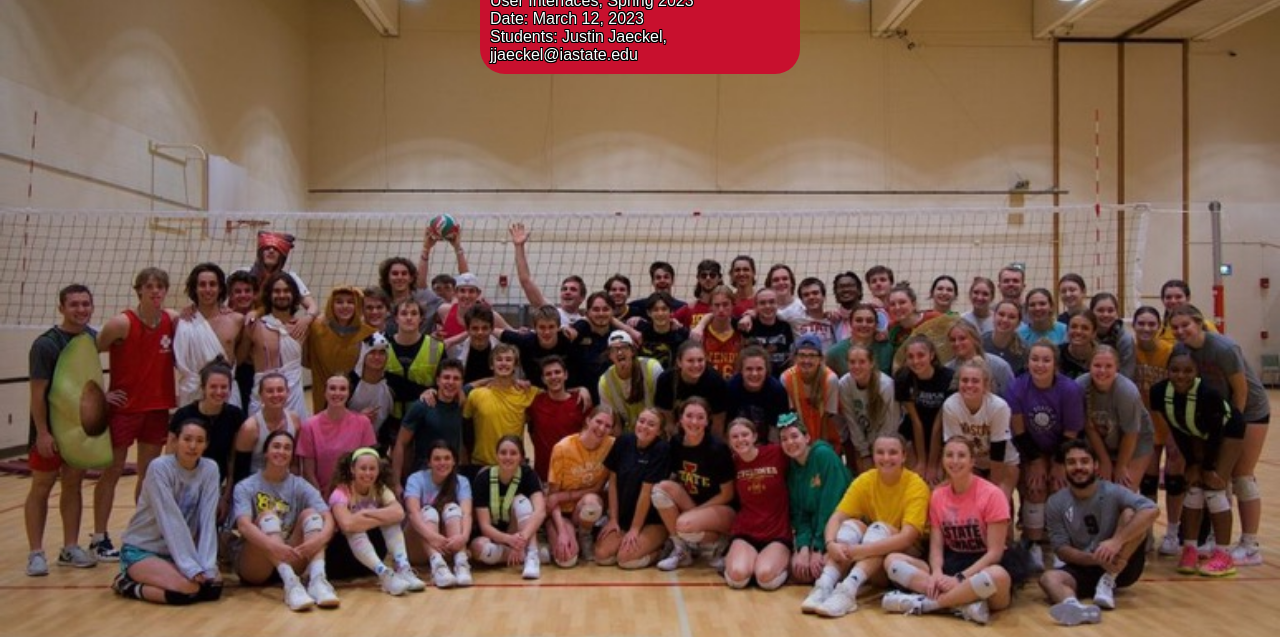
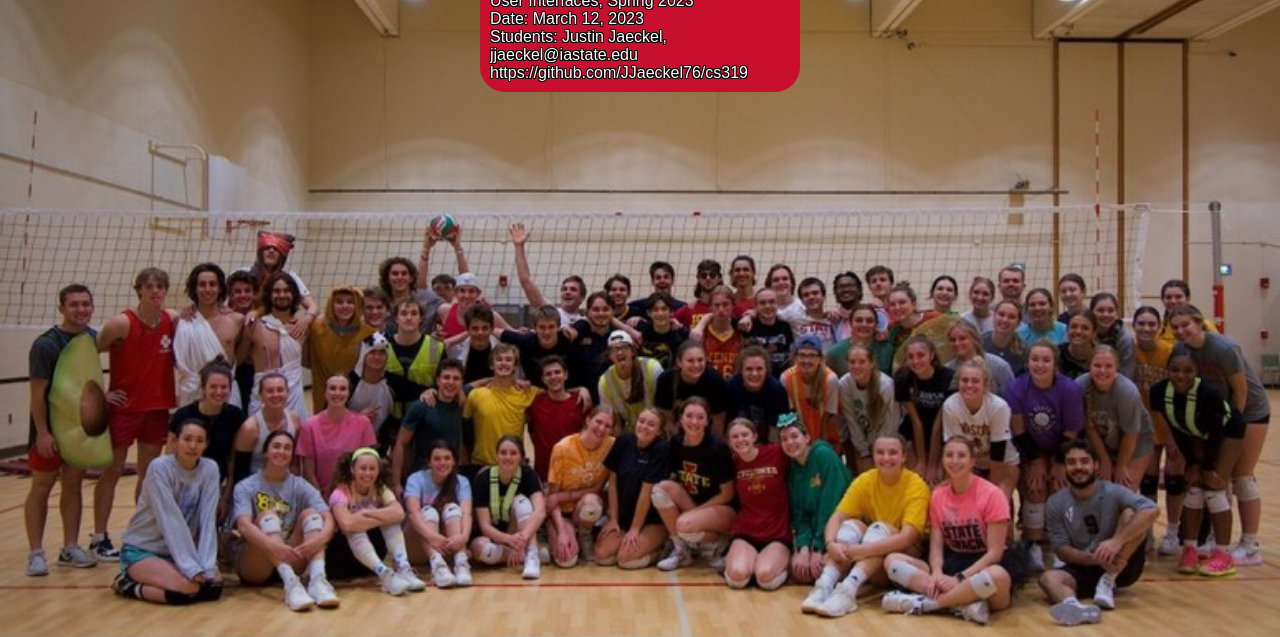
Before and after one commit to JJaeckel76/cs319, a plain HTML site: page MidtermProject/cs319.html in a window 1280 px wide. Shown: the part 163-800 px from the top of the page. Drawn offline with Linux system fonts and the light colour scheme.

Commit message:
quick edit

```diff
--- a/MidtermProject/cs319.html
+++ b/MidtermProject/cs319.html
@@ -23,6 +23,7 @@
                         <li id="playerInfo">SE/ComS319 Construction of User Interfaces, Spring 2023</li>
                         <li id="playerInfo">Date: March 12, 2023</li>
                         <li id="playerInfo">Students: Justin Jaeckel, jjaeckel@iastate.edu</li>
+                        <li id="playerInfo">https://github.com/JJaeckel76/cs319</li>
                     </ul>
 
 
```
Also changed, not shown: Assignment1/index.html (+1 -0 lines), 1 other file.
